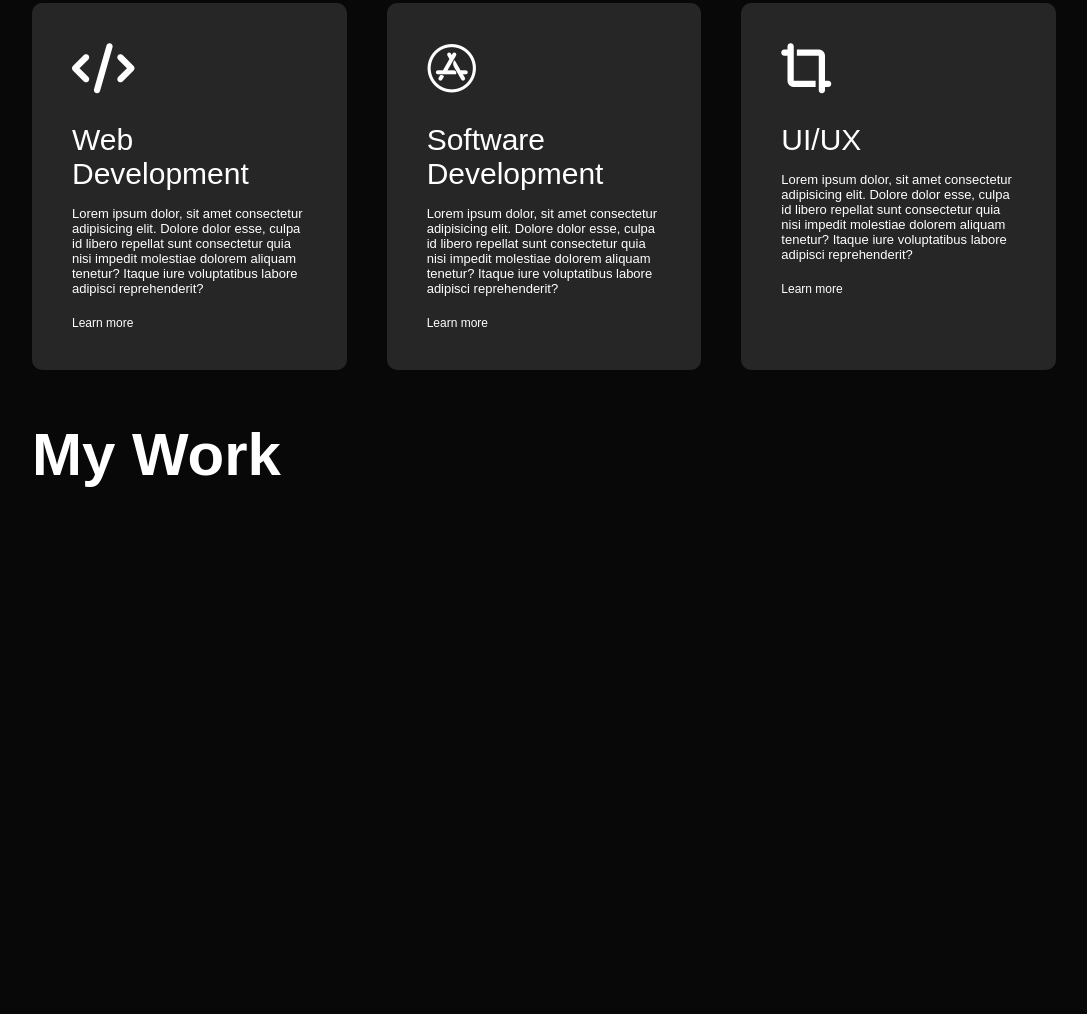
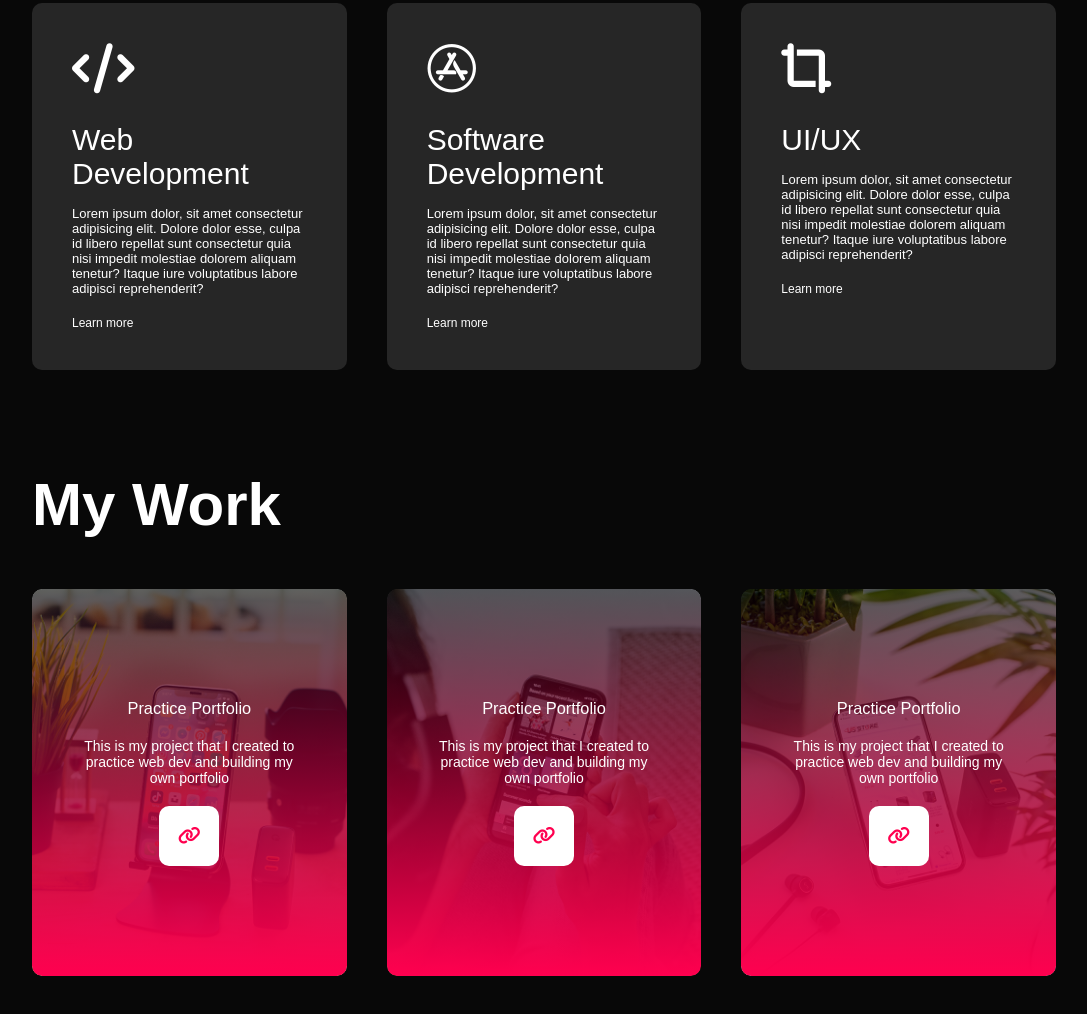
Before and after one commit to Moxeed5/FinalPortfolio, a plain HTML site: page index.html in a window 1280 px wide. Shown: the part 1606-2620 px from the top of the page, without its empty margins (96-1183 px from the left). Before the commit the page ends 2105 px from the top, so only its background shows below. Drawn offline with Linux system fonts and the light colour scheme.

Commit message:
added work items

```diff
--- a/css/style.css
+++ b/css/style.css
@@ -199,3 +199,62 @@ nav ul li a:hover::after {
   background: #ff004f;
   transform: translateY(-10px);
 }
+
+#portfolio {
+  padding: 50px 0;
+}
+
+.work-list {
+  display: grid;
+  grid-template-columns: repeat(auto-fit, minmax(250px, 1fr));
+  grid-gap: 40px;
+  margin-top: 50px;
+}
+
+.work {
+  border-radius: 10px;
+  position: relative;
+  overflow: hidden;
+}
+
+.work img {
+  width: 100%;
+  border-radius: 10px;
+  display: block;
+}
+
+.layer {
+  width: 100%;
+  height: 100%;
+  background: linear-gradient(rgba(0, 0, 0, 0.6), #ff004f);
+  border-radius: 10px;
+  position: absolute;
+  left: 0;
+  bottom: 0;
+  overflow: hidden;
+  display: flex;
+  align-items: center;
+  justify-content: center;
+  flex-direction: column;
+  padding: 0 40px;
+  text-align: center;
+  font-size: 14px;
+}
+
+.layer h3 {
+  font-weight: 500;
+  margin-bottom: 20px;
+}
+
+.layer a {
+  margin-top: 20px;
+  color: #ff004f;
+  text-decoration: none;
+  font-size: 18px;
+  line-height: 60px;
+  background: #fff;
+  width: 60px;
+  height: 60px;
+  text-align: center;
+  border-radius: 10px;
+}
--- a/index.html
+++ b/index.html
@@ -6,7 +6,7 @@
     <title>Max Morgan Codes</title>
     <link rel="stylesheet" href="css/style.css" />
     <script
-      src="https://kit.fontawesome.com/c4254e24a8.js"
+      src="https://kit.fontawesome.com/d90db745a5.js"
       crossorigin="anonymous"
     ></script>
   </head>
@@ -158,6 +158,50 @@
     <div id="portfolio">
       <div class="container">
         <h1 class="sub-title">My Work</h1>
+        <div class="work-list">
+          <div class="work">
+            <img
+              src="images/images/work-1.png"
+              alt="A picture of a hand holding a smartphone that shows multiple apps on the screen"
+            />
+            <div class="layer">
+              <h3>Practice Portfolio</h3>
+              <p>
+                This is my project that I created to practice web dev and
+                building my own portfolio
+              </p>
+              <a href="#"><i class="fa-solid fa-link"></i></a>
+            </div>
+          </div>
+          <div class="work">
+            <img
+              src="images/images/work-2.png"
+              alt="A picture of a hand holding a smartphone that shows multiple apps on the screen"
+            />
+            <div class="layer">
+              <h3>Practice Portfolio</h3>
+              <p>
+                This is my project that I created to practice web dev and
+                building my own portfolio
+              </p>
+              <a href="#"><i class="fa-solid fa-link"></i></a>
+            </div>
+          </div>
+          <div class="work">
+            <img
+              src="images/images/work-3.png"
+              alt="A picture of a hand holding a smartphone that shows multiple apps on the screen"
+            />
+            <div class="layer">
+              <h3>Practice Portfolio</h3>
+              <p>
+                This is my project that I created to practice web dev and
+                building my own portfolio
+              </p>
+              <a href="#"><i class="fa-solid fa-link"></i></a>
+            </div>
+          </div>
+        </div>
       </div>
     </div>
 
```
